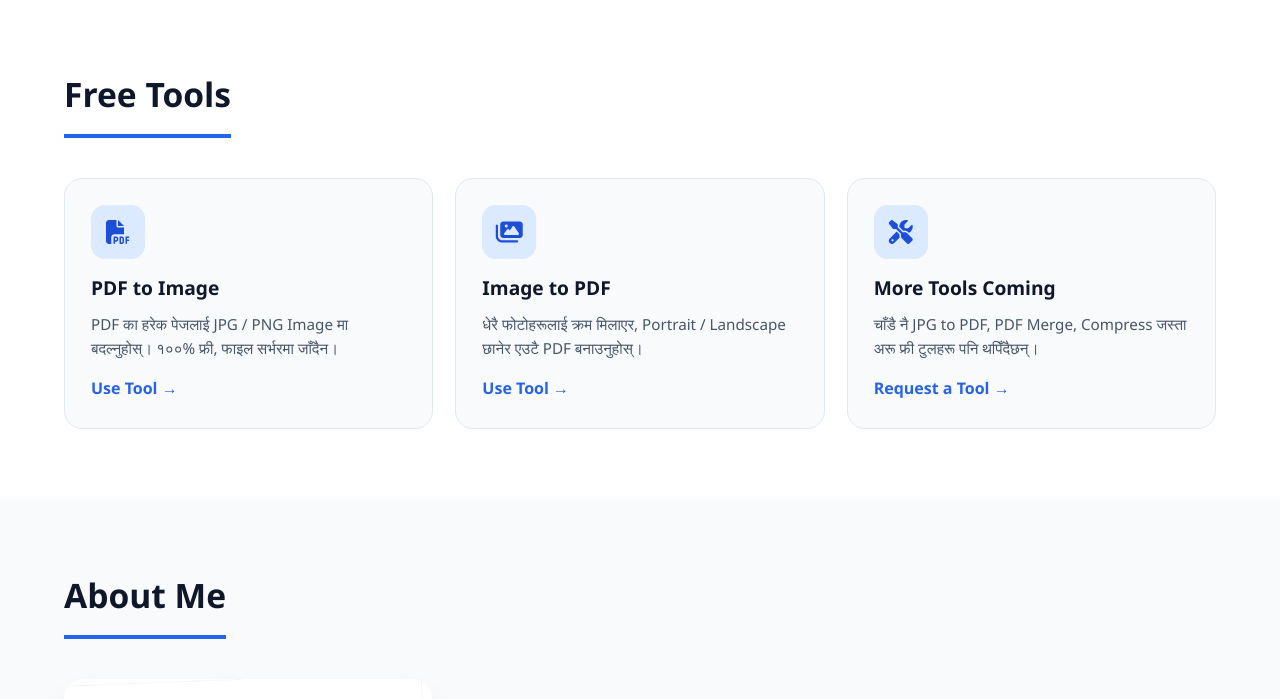
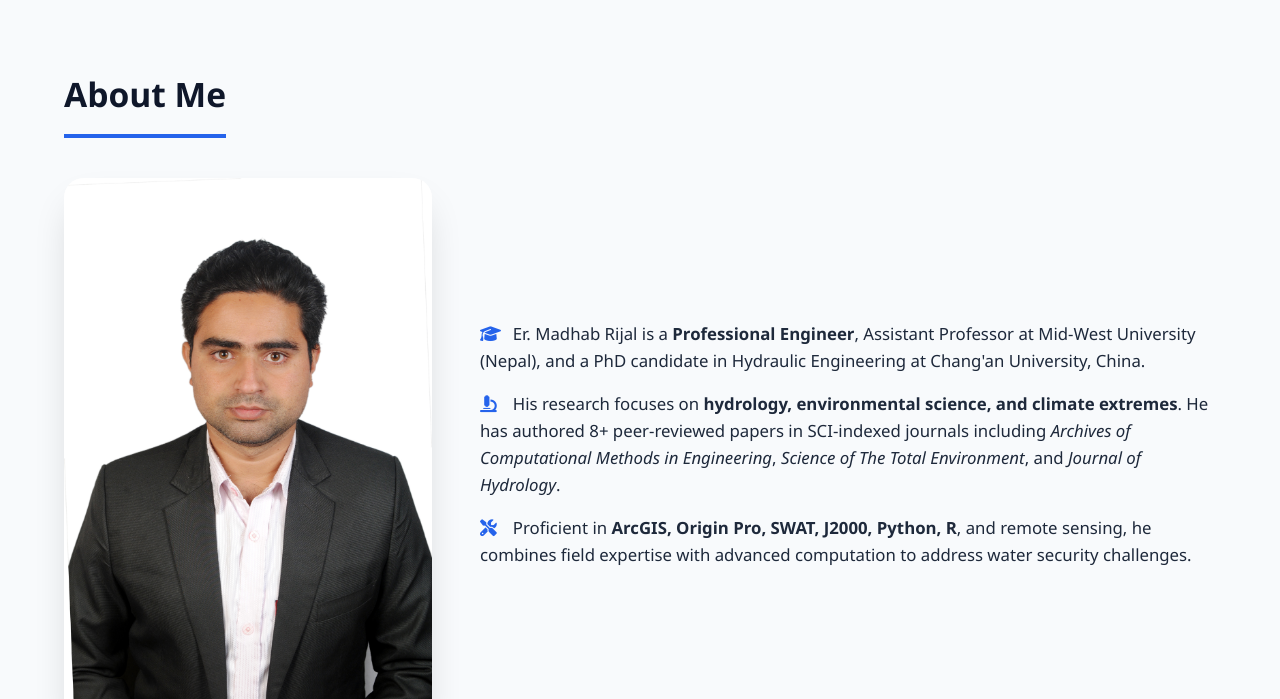
Before and after one commit to Madhab1/madhab, a plain HTML site: page index.html in a window 1280 px wide. Shown: the part 772-1471 px from the top of the page. Drawn offline with Linux system fonts and the light colour scheme.

Commit message:
Update index.html

```diff
--- a/index.html
+++ b/index.html
@@ -161,31 +161,7 @@ footer p{margin-top:12px;font-size:.9rem}
 </div>
 </section>
 
-<section id="tools">
-<div class="container">
-<h2>Free Tools</h2>
-<div class="tools-grid">
-<div class="tool-card">
-<div class="icon"><i class="fas fa-file-pdf"></i></div>
-<h3>PDF to Image</h3>
-<p>PDF का हरेक पेजलाई JPG / PNG Image मा बदल्नुहोस्। १००% फ्री, फाइल सर्भरमा जाँदैन।</p>
-<a href="/pdf-to-image/">Use Tool →</a>
-</div>
-<div class="tool-card">
-<div class="icon"><i class="fas fa-images"></i></div>
-<h3>Image to PDF</h3>
-<p>धेरै फोटोहरूलाई क्रम मिलाएर, Portrait / Landscape छानेर एउटै PDF बनाउनुहोस्।</p>
-<a href="/image-to-pdf/">Use Tool →</a>
-</div>
-<div class="tool-card">
-<div class="icon"><i class="fas fa-screwdriver-wrench"></i></div>
-<h3>More Tools Coming</h3>
-<p>चाँडै नै JPG to PDF, PDF Merge, Compress जस्ता अरू फ्री टुलहरू पनि थपिँदैछन्।</p>
-<a href="#contact">Request a Tool →</a>
-</div>
-</div>
-</div>
-</section>
+
 
 <section id="about">
 <div class="container">
```
